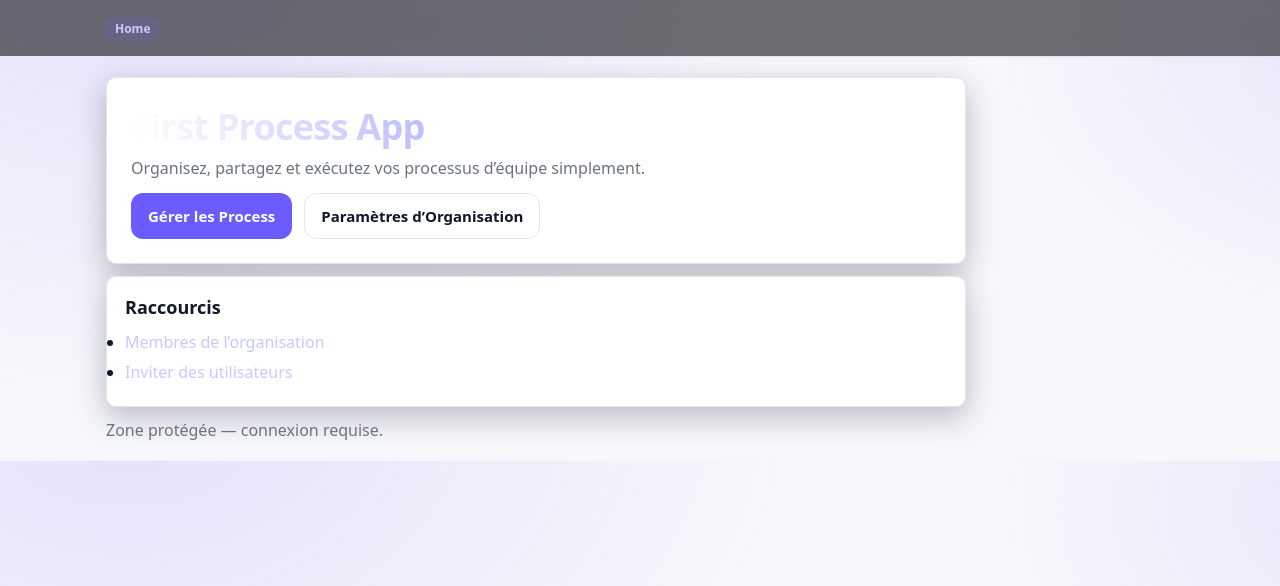
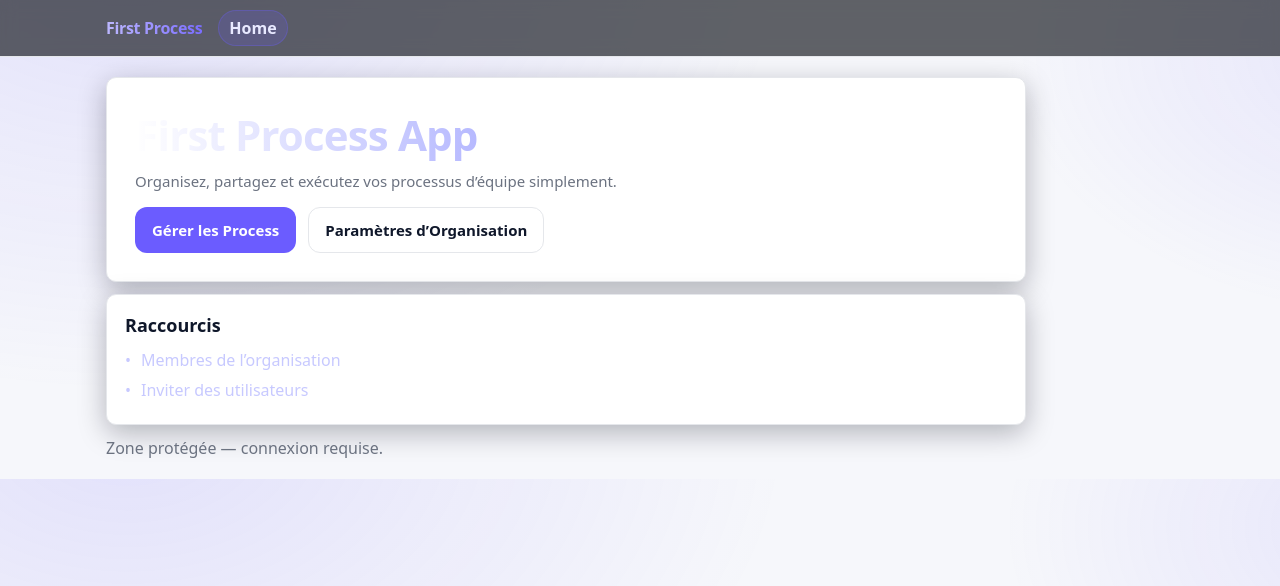
Before and after one commit to Zaymyr/First_Process_App, a Next.js app: page / in a window 1280 px wide. Shown: the top 586 px of the page. Built offline with nearby package versions, Linux system fonts and the light colour scheme; no server answers.

Commit message:
ui: softer palette and shadows; brand header; refined hero and list styles

```diff
--- a/src/app/globals.css
+++ b/src/app/globals.css
@@ -9,15 +9,15 @@
 
   /* Surfaces */
   --background: #0b0b10;
-  --surface: #0f1117;
-  --panel: #141826;
-  --border: #23283a;
+  --surface: #0e1116;
+  --panel: #111523;
+  --border: #1e2435;
   --muted: #9aa4bd;
   --foreground: #e6e9f2;
 
   /* Radii & shadows */
   --radius: 10px;
-  --shadow: 0 10px 30px rgba(2,6,23,.25);
+  --shadow: 0 8px 28px rgba(2,6,23,.28);
 }
 
 /* Light mode (optional) */
@@ -102,8 +102,16 @@ h3 { font-size: 18px; font-weight: 700; }
 .menu-item:hover { background: rgba(255,255,255,.05); }
 
 /* Header */
-.site-header { position: sticky; top: 0; backdrop-filter: blur(6px); background: rgba(15,17,23,.6); border-bottom: 1px solid var(--border); z-index: 20; }
+.site-header { position: sticky; top: 0; backdrop-filter: blur(8px); background: rgba(15,17,23,.65); border-bottom: 1px solid var(--border); z-index: 20; }
 .site-header .inner { height: 56px; }
 
 /* Main spacing */
 main { padding: 20px 0; }
+
+/* Nav pills */
+.pill { background: rgba(107,92,255,.18); color: #e8e9ff; border: 1px solid rgba(107,92,255,.3); padding: 6px 10px; border-radius: 999px; font-weight: 600; }
+.pill:hover { background: rgba(107,92,255,.26); }
+
+/* Lists */
+ul { list-style: none; padding-left: 0; }
+ul li::before { content: '•'; color: #c7c9ff; margin-right: 10px; }
--- a/src/app/page.tsx
+++ b/src/app/page.tsx
@@ -1,10 +1,10 @@
 export default function Page() {
   return (
-    <section className="stack" style={{ maxWidth: 860 }}>
-      <div className="card card-hover" style={{ padding: 24 }}>
-        <h1 className="title-gradient">First Process App</h1>
-        <p className="muted" style={{ marginTop: 6 }}>Organisez, partagez et exécutez vos processus d’équipe simplement.</p>
-        <div className="row" style={{ marginTop: 14 }}>
+    <section className="stack" style={{ maxWidth: 920 }}>
+      <div className="card card-hover" style={{ padding: 28 }}>
+        <h1 className="title-gradient" style={{ fontSize: 42 }}>First Process App</h1>
+        <p className="muted" style={{ marginTop: 8, fontSize: 15 }}>Organisez, partagez et exécutez vos processus d’équipe simplement.</p>
+        <div className="row" style={{ marginTop: 16 }}>
           <a className="btn btn-lg" href="/processes">Gérer les Process</a>
           <a className="btn btn-outline btn-lg" href="/org">Paramètres d’Organisation</a>
         </div>
--- a/src/components/AppHeader.tsx
+++ b/src/components/AppHeader.tsx
@@ -37,8 +37,9 @@ export default function AppHeader() {
 
   return (
     <header className="spaced" style={{ height: 56 }}>
-      <nav className="row">
-        <Link href="/" className="tag" aria-label="Home">Home</Link>
+      <nav className="row" style={{ alignItems:'center', gap: 16 }}>
+        <Link href="/" className="brand" style={{ fontSize: 16 }}>First Process</Link>
+        <Link href="/" className="pill" aria-label="Home">Home</Link>
       </nav>
       <div>
         <AuthStatus />
```
